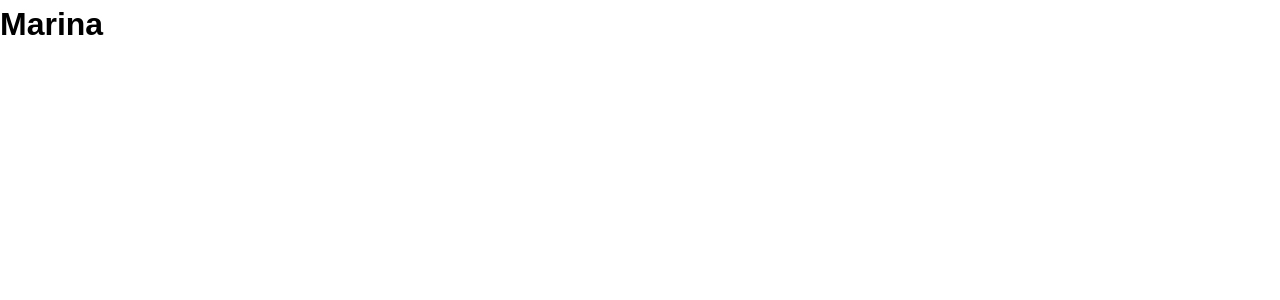
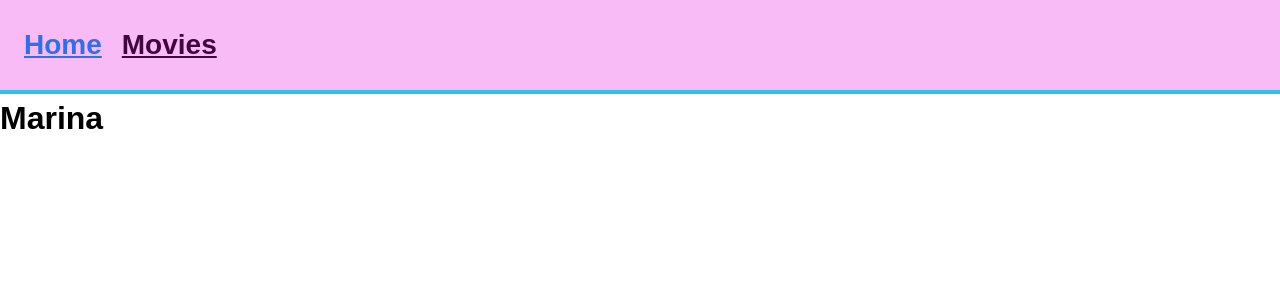
Before and after one commit to MarinaV27/goit-react-hw-05, a React app: page / in a window 1280 px wide. Shown: the top 300 px of the page. Built offline with nearby package versions, Linux system fonts and the light colour scheme; the HTML template or start-up script is replaced by a standard one.

Commit message:
add isActive in Navigation css

```diff
--- a/src/components/App/App.jsx
+++ b/src/components/App/App.jsx
@@ -1,11 +1,13 @@
 import { Route, Routes } from "react-router-dom";
+import Navigation from "../Navigation/Navigation";
 
 export default function App() {
   return (
     <div>
+      <Navigation />
       <Routes>
         <Route path="/" element={<h1>Marina</h1>} />
-        <Route path="/about" element={<h1>All</h1>} />
+        <Route path="/muvies" element={<h1>All</h1>} />
       </Routes>
     </div>
   );
--- a/src/components/Navigation/Navigation.jsx
+++ b/src/components/Navigation/Navigation.jsx
@@ -2,18 +2,18 @@ import { NavLink } from "react-router-dom";
 import clsx from "clsx";
 import css from "./Navigation.module.css";
 
-const linkClass = ({ isActiv }) => {
-  return clsx(css.link, isActiv && css.active);
+const buildlinkClass = ({ isActive }) => {
+  return clsx(css.link, isActive && css.active);
 };
 
 export default function Navigation() {
   return (
     <header className={css.header}>
       <nav className={css.nav}>
-        <NavLink to="/" className={linkClass}>
+        <NavLink to="/" className={buildlinkClass}>
           Home
         </NavLink>
-        <NavLink to="/muvies" className={linkClass}>
+        <NavLink to="/muvies" className={buildlinkClass}>
           Movies
         </NavLink>
       </nav>
--- a/src/components/Navigation/Navigation.module.css
+++ b/src/components/Navigation/Navigation.module.css
@@ -1,7 +1,7 @@
 .header {
-  background-color: gold;
+  background-color: rgba(243, 124, 237, 0.514);
   padding: 24px;
-  border-bottom: 4px solid rgb(46, 112, 234);
+  border-bottom: 4px solid rgb(46, 196, 234);
 }
 
 .nav {
@@ -14,11 +14,12 @@
 .link {
   font-size: 28px;
   font-weight: 600;
-  color: whitesmoke;
+  color: rgb(68, 4, 63);
 }
 .link:hover {
   color: cornflowerblue;
 }
 .active {
   color: rgb(46, 112, 234);
+  text-decoration: underline;
 }
```
